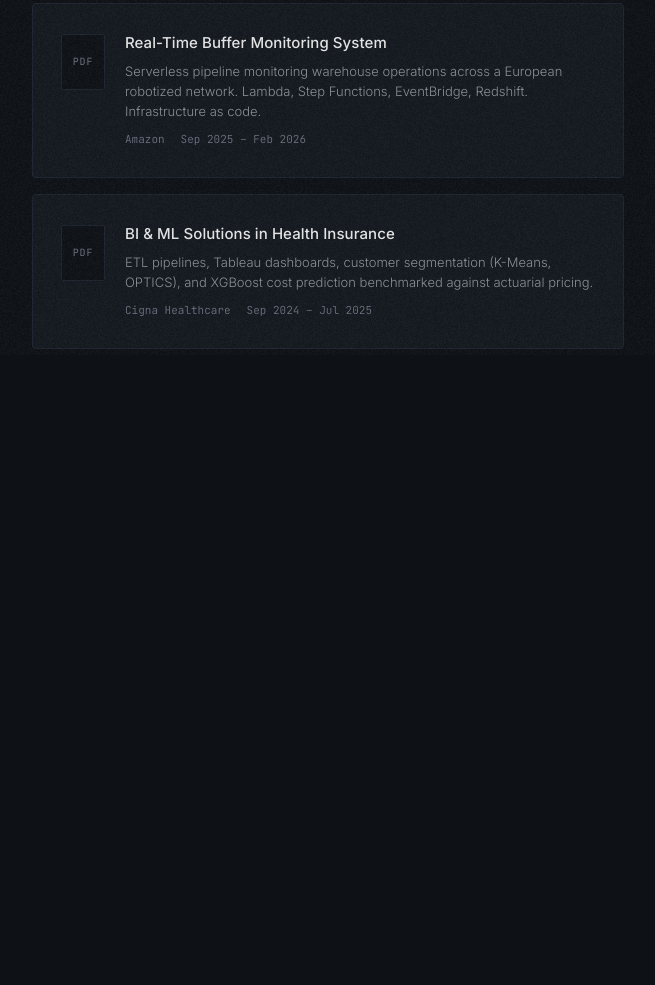
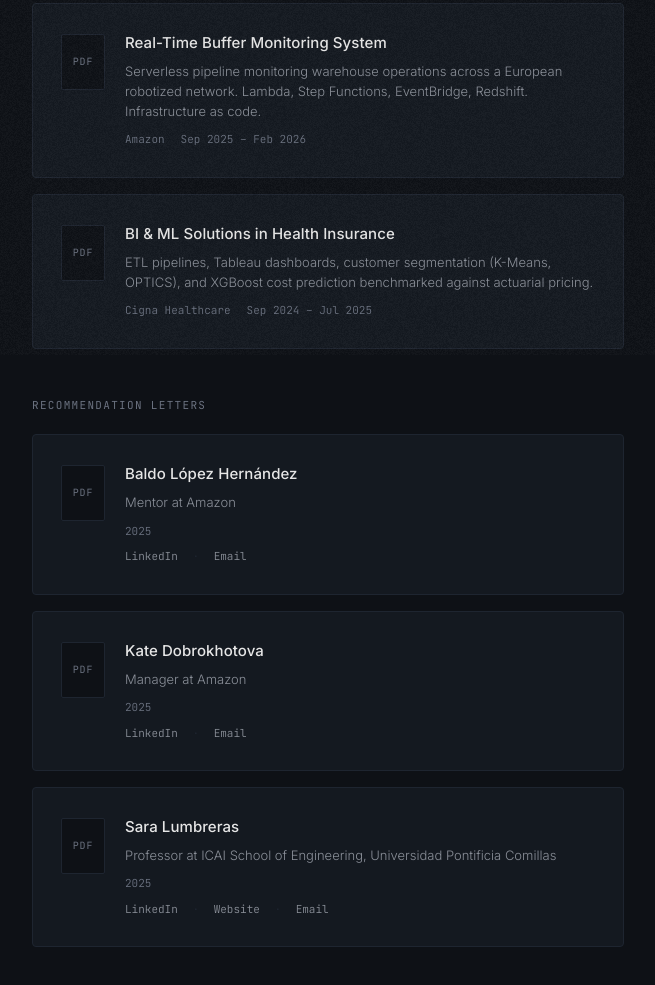
Before and after one commit to ignaciobalaschsola/portfolio, a plain HTML site: page index.html in a window 1280 px wide. Shown: the part 445-1430 px from the top of the page, without its empty margins (312-967 px from the left). Before the commit the page ends 874 px from the top, so only its background shows below. Drawn offline with Linux system fonts and the light colour scheme.

Commit message:
Add recommendation letters section, clean up root files, fix card layout

```diff
--- a/index.html
+++ b/index.html
@@ -4,12 +4,12 @@
   <meta charset="UTF-8">
   <meta name="viewport" content="width=device-width, initial-scale=1.0">
   <title>Ignacio Balasch Sola</title>
-  <link rel="icon" href="/favicon.ico" sizes="any">
+  <link rel="icon" href="favicons/favicon.ico" sizes="any">
   <link rel="icon" type="image/png" sizes="16x16" href="favicons/favicon-16x16.png">
   <link rel="icon" type="image/png" sizes="32x32" href="favicons/favicon-32x32.png">
   <link rel="icon" type="image/png" sizes="192x192" href="favicons/favicon-192x192.png">
   <link rel="icon" type="image/png" sizes="512x512" href="favicons/favicon-512x512.png">
-  <link rel="apple-touch-icon" href="/apple-touch-icon.png">
+  <link rel="apple-touch-icon" href="favicons/apple-touch-icon.png">
   <link rel="stylesheet" href="style.css">
   <link rel="preconnect" href="https://fonts.googleapis.com">
   <link rel="preconnect" href="https://fonts.gstatic.com" crossorigin>
@@ -67,6 +67,59 @@
         </div>
       </a>
     </section>
+    <h3 class="section-label">Recommendation Letters</h3>
+
+    <section class="documents">
+      <div class="doc-card">
+        <div class="doc-icon">PDF</div>
+        <div class="doc-body">
+          <h2><a href="docs/rec-baldo-lopez-hernandez-2025.pdf" target="_blank" rel="noopener">Baldo López Hernández</a></h2>
+          <p class="doc-description">Mentor at Amazon</p>
+          <p class="doc-meta">
+            <span class="doc-date">2025</span>
+          </p>
+          <p class="rec-links">
+            <a href="https://www.linkedin.com/in/baldolopezhernandez/" target="_blank" rel="noopener">LinkedIn</a>
+            <span class="sep">·</span>
+            <a href="mailto:baldolh@amazon.es">Email</a>
+          </p>
+        </div>
+      </div>
+
+      <div class="doc-card">
+        <div class="doc-icon">PDF</div>
+        <div class="doc-body">
+          <h2><a href="docs/rec-kate-dobrokhotova-2025.pdf" target="_blank" rel="noopener">Kate Dobrokhotova</a></h2>
+          <p class="doc-description">Manager at Amazon</p>
+          <p class="doc-meta">
+            <span class="doc-date">2025</span>
+          </p>
+          <p class="rec-links">
+            <a href="https://www.linkedin.com/in/ekaterina-dobrokhotova-5939a968/" target="_blank" rel="noopener">LinkedIn</a>
+            <span class="sep">·</span>
+            <a href="mailto:dobrokhe@amazon.es">Email</a>
+          </p>
+        </div>
+      </div>
+
+      <div class="doc-card">
+        <div class="doc-icon">PDF</div>
+        <div class="doc-body">
+          <h2><a href="docs/rec-sara-lumbreras-2025.pdf" target="_blank" rel="noopener">Sara Lumbreras</a></h2>
+          <p class="doc-description">Professor at ICAI School of Engineering, Universidad Pontificia Comillas</p>
+          <p class="doc-meta">
+            <span class="doc-date">2025</span>
+          </p>
+          <p class="rec-links">
+            <a href="https://www.linkedin.com/in/sara-lumbreras-04889316/" target="_blank" rel="noopener">LinkedIn</a>
+            <span class="sep">·</span>
+            <a href="https://www.iit.comillas.edu/people/slumbreras" target="_blank" rel="noopener">Website</a>
+            <span class="sep">·</span>
+            <a href="mailto:slumbreras@comillas.edu">Email</a>
+          </p>
+        </div>
+      </div>
+    </section>
   </main>
 
   <script src="grain.js"></script>
--- a/style.css
+++ b/style.css
@@ -220,6 +220,16 @@ main {
   letter-spacing: 0.005em;
 }
 
+.doc-body h2 a {
+  color: var(--text);
+  text-decoration: none;
+  transition: color 200ms ease-out;
+}
+
+.doc-body h2 a:hover {
+  color: var(--accent);
+}
+
 .doc-description {
   font-size: 0.8125rem;
   font-weight: 300;
@@ -236,6 +246,31 @@ main {
   color: var(--text-meta);
   display: flex;
   gap: 16px;
+}
+
+/* ============================================================
+   RESPONSIVE
+   ============================================================ */
+
+/* ============================================================
+   RECOMMENDER LINKS
+   ============================================================ */
+
+.rec-links {
+  margin-top: 8px;
+  font-family: var(--font-mono);
+  font-size: 0.6875rem;
+  font-weight: 300;
+  color: var(--text-meta);
+}
+
+.rec-links a {
+  color: var(--text-dim);
+  transition: color 200ms ease-out;
+}
+
+.rec-links a:hover {
+  color: var(--accent);
 }
 
 /* ============================================================
```
Also changed, not shown: README.md, apple-touch-icon.png (deleted), favicon.ico (deleted), 5 other files.
